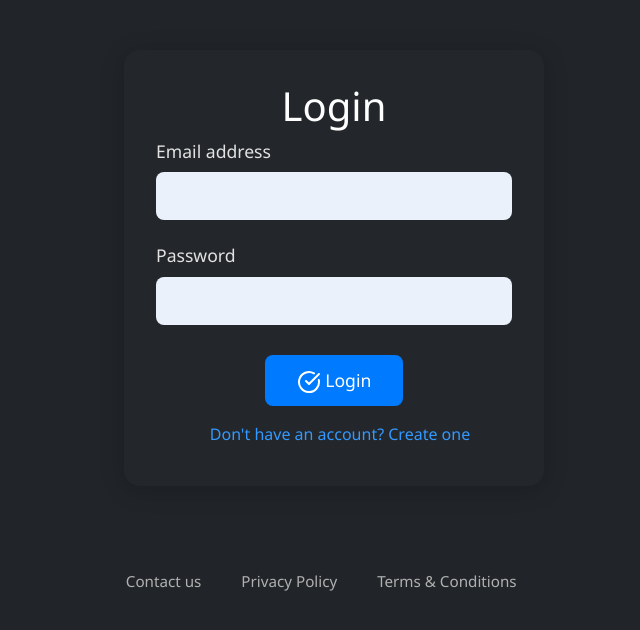
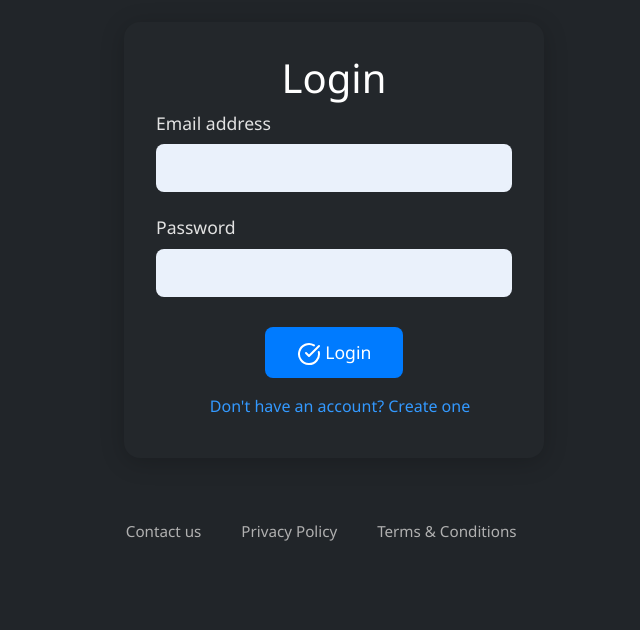
Before and after one commit to mtumae/iap-group-project, a PHP site: page / in a window 1280 px wide. Shown: the part 56-686 px from the top of the page, without its empty margins (306-946 px from the left). Run offline with PHP 8.4, Linux system fonts and the light colour scheme; some libraries are stand-ins or nearby versions.

Commit message:
components changes

```diff
--- a/Components/components.php
+++ b/Components/components.php
@@ -6,8 +6,12 @@ $forms = new Forms();
 class Components{
     public function header(){
         ?>
+         <!DOCTYPE html>
+        <html lang="en" data-bs-theme="auto">
+        <head>
         <link href="https://cdn.jsdelivr.net/npm/bootstrap@5.3.8/dist/css/bootstrap.min.css" rel="stylesheet" integrity="sha384-sRIl4kxILFvY47J16cr9ZwB07vP4J8+LH7qKQnuqkuIAvNWLzeN8tE5YBujZqJLB" crossorigin="anonymous">
         <script src="https://cdn.jsdelivr.net/npm/bootstrap@5.3.8/dist/js/bootstrap.bundle.min.js" integrity="sha384-FKyoEForCGlyvwx9Hj09JcYn3nv7wiPVlz7YYwJrWVcXK/BmnVDxM+D2scQbITxI" crossorigin="anonymous"></script>
+        </head>
         <nav class="navbar navbar-expand-lg bg-body-tertiary">
         <div class="container-fluid">
             <a class="navbar-brand" href="#">Student Marketplace</a>
@@ -34,7 +38,7 @@ class Components{
         global $forms;
         $formType = $_GET['form'] ?? 'login';
         ?>
-        <div style="margin-top:50px;" id="page-content">
+        <div style="display:grid; gap:20px; justify-content: center; padding:15px;" id="page-content">
             <div id="form-section">
                 <?php
 
--- a/Forms/login_action.php
+++ b/Forms/login_action.php
@@ -20,11 +20,8 @@ try {
     $result = $stmt->get_result();
     if ($result->num_rows === 1) {
         $user = $result->fetch_assoc();
-
         if (password_verify($password, $user['password'])) {
-
             $code = rand(100000, 999999);
-
             $_SESSION['pending_user_id'] = $user['id'];
             $_SESSION['pending_username'] = $user['username'];
             $_SESSION['pending_email'] = $email;
```
